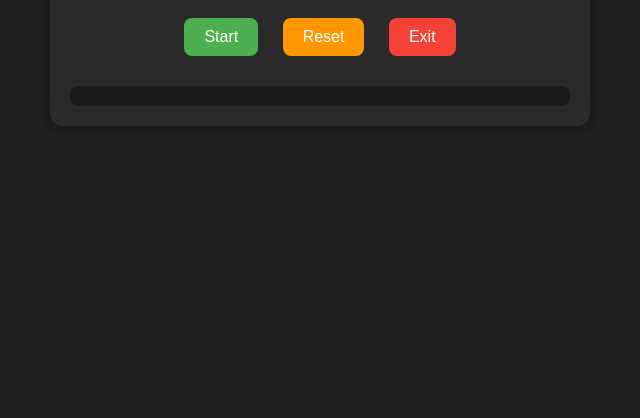
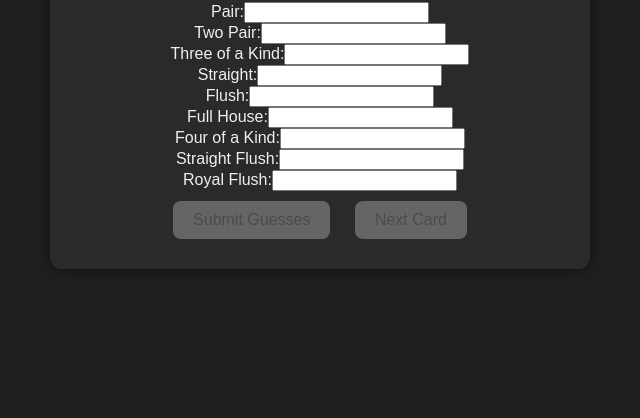
Before and after one commit to OQHowler/probablity_with_poker_game, a plain HTML site: page index.html in a window 1280 px wide. Shown: the part 382-800 px from the top of the page, without its empty margins (320-960 px from the left). Drawn offline with Linux system fonts and the light colour scheme.

Commit message:
Update index.html

```diff
--- a/index.html
+++ b/index.html
@@ -2,6 +2,7 @@
 <html lang="en">
 <head>
   <meta charset="UTF-8">
+  <meta name="viewport" content="width=device-width, initial-scale=1.0">
   <title>Poker Probability Trainer</title>
   <link rel="stylesheet" href="style.css">
 </head>
@@ -9,15 +10,33 @@
   <div class="container">
     <h1>Poker Probability Trainer</h1>
 
+    <div id="cards"></div>
+    <div id="timer"></div>
+    <div id="probabilities"></div>
+
     <div class="buttons">
       <button id="startBtn">Start</button>
       <button id="resetBtn">Reset</button>
       <button id="exitBtn">Exit</button>
     </div>
 
-    <div id="timer"></div>
-    <div id="cards"></div>
-    <div id="probabilities"></div>
+    <div class="guess-section">
+      <h3>Enter probabilities after Preflop:</h3>
+      <div class="guess-row"><label>Pair:</label><input class="guess-input" type="number"></div>
+      <div class="guess-row"><label>Two Pair:</label><input class="guess-input" type="number"></div>
+      <div class="guess-row"><label>Three of a Kind:</label><input class="guess-input" type="number"></div>
+      <div class="guess-row"><label>Straight:</label><input class="guess-input" type="number"></div>
+      <div class="guess-row"><label>Flush:</label><input class="guess-input" type="number"></div>
+      <div class="guess-row"><label>Full House:</label><input class="guess-input" type="number"></div>
+      <div class="guess-row"><label>Four of a Kind:</label><input class="guess-input" type="number"></div>
+      <div class="guess-row"><label>Straight Flush:</label><input class="guess-input" type="number"></div>
+      <div class="guess-row"><label>Royal Flush:</label><input class="guess-input" type="number"></div>
+    </div>
+
+    <div class="buttons">
+      <button id="submitBtn" disabled>Submit Guesses</button>
+      <button id="nextBtn" disabled>Next Card</button>
+    </div>
   </div>
 
   <script src="script.js"></script>
```
